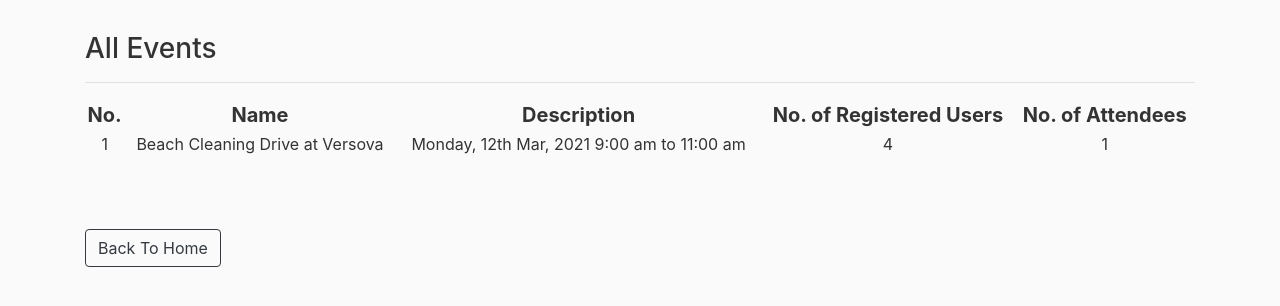
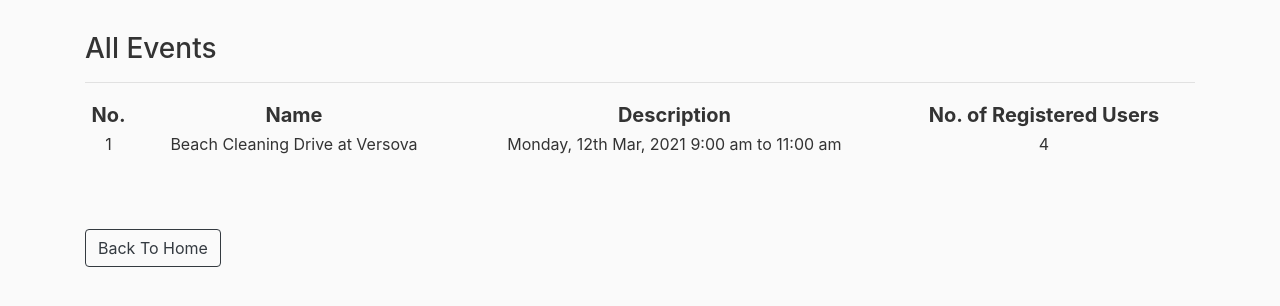
Before and after one commit to sayalideo/RBAC-Implementation, a Flask app: page /view_events in a window 1280 px wide. Shown: the top 306 px of the page. Run offline with Flask 2, Linux system fonts and the light colour scheme; data comes from the database, SQL or seed files in the repository; both versions use the stored data as it was after the commit; some libraries are stand-ins or nearby versions.

Commit message:
CP deletion error resolved

```diff
--- a/rbac/routes.py
+++ b/rbac/routes.py
@@ -181,7 +181,7 @@ def add_roles(id):
     if form.validate_on_submit():
         r = Role.query.filter_by(name=form.name.data).first()
         if r and r.name == 'CP':
-            cp = list(UserRoles.query.filter_by(role_id=id))
+            cp = list(UserRoles.query.filter_by(role_id=r.id))
             if len(cp) != 0:
                 flash('Chairperson Already Exists! Failed To Assign Role','danger')
                 return redirect(url_for('add_roles',id=id))
--- a/rbac/templates/view_events.html
+++ b/rbac/templates/view_events.html
@@ -8,8 +8,9 @@
                 <th>Name</th>
                 <th>Description</th>
                 <th>No. of Registered Users</th>
+
+                {% if role == 'DH' %}
                 <th>No. of Attendees</th>
-                {% if role == 'DH' %}
                     <th></th>
                     <th></th>
                 {% endif %}
@@ -21,10 +22,11 @@
                 <td>{{ event.name }}</td>
                 <td>{{ event.description }}</td>
                 <td>{{event.users_registered|length}}</td>
+
+                {% if role == 'DH' %}
                 <td>{{event.users_attended|length}}</td>
-                {% if role == 'DH' %}
-                    <th><a href="{{ url_for('view_registered',id=event.id) }}" class="btn btn-outline-info" >View Registered</a></th>
-                    <th><a href="{{ url_for('view_attendees',id=event.id) }}" class="btn btn-outline-success" >View Attendees</a></th>
+                    <td><a href="{{ url_for('view_registered',id=event.id) }}" class="btn btn-outline-info" >View Registered</a></td>
+                    <td><a href="{{ url_for('view_attendees',id=event.id) }}" class="btn btn-outline-success" >View Attendees</a></td>
                 {% endif %}
             </tr>
 
```
Also changed, not shown: rbac/site.db.
